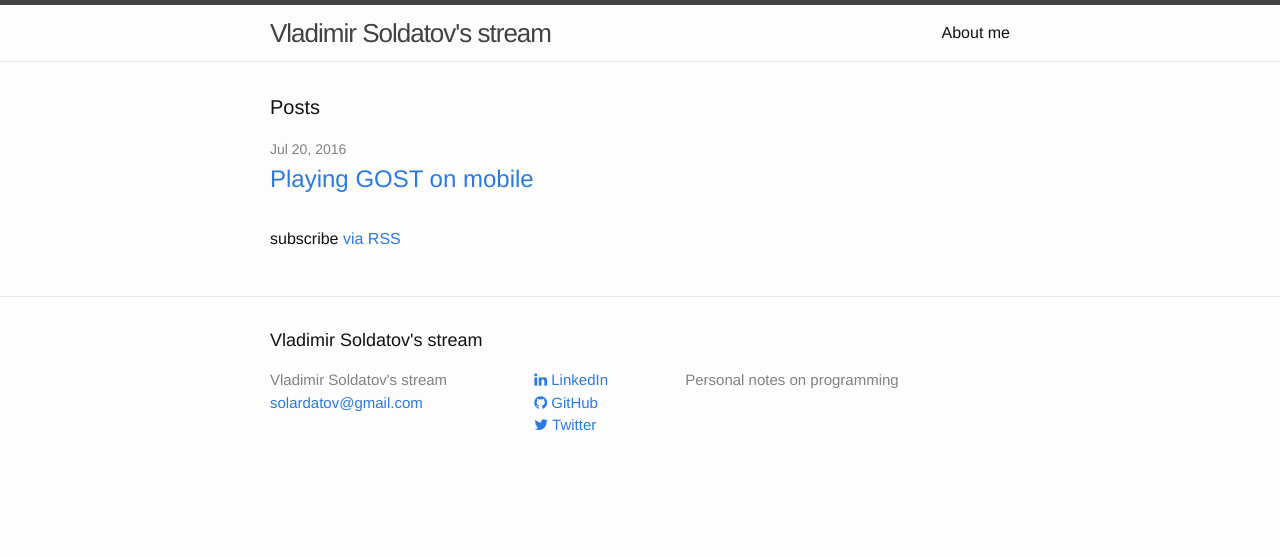
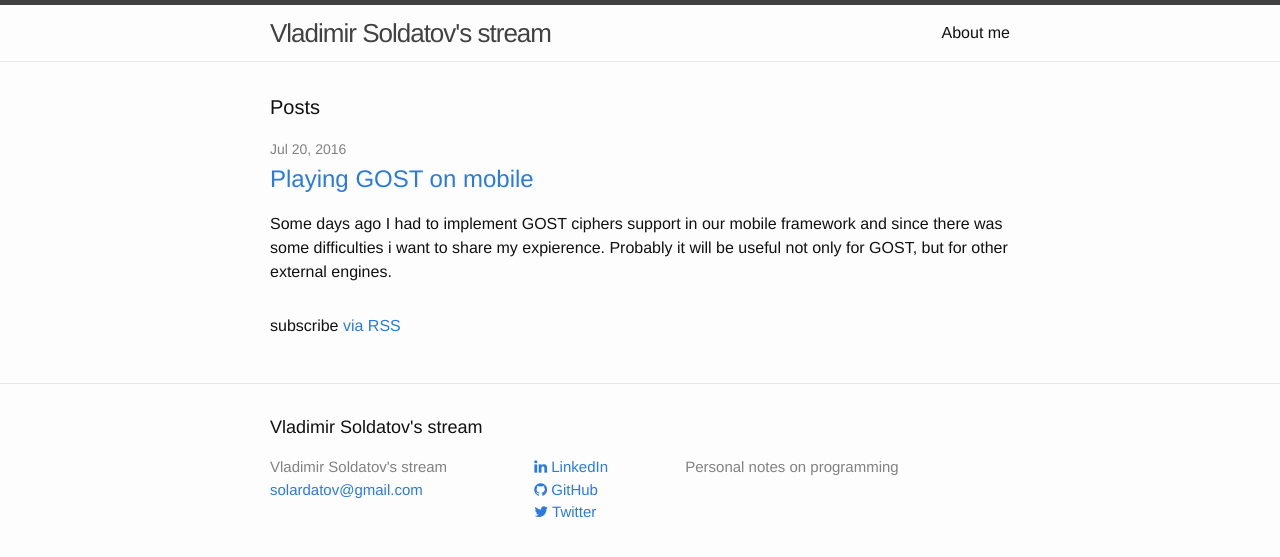
Before and after one commit to solardatov/solardatov.github.io, a Jekyll site: the page built from index.html, in a window 1280 px wide. Shown: the top 557 px of the page. Built offline with Jekyll 4.4.1, drawn with Linux system fonts in a browser that asks for light colours; nearby versions of some CDN libraries.

Commit message:
ui fixes

```diff
--- a/_config.yml
+++ b/_config.yml
@@ -16,5 +16,7 @@ linkedin_username: vsoldatov
 github_username:  solardatov
 twitter_username: solardatov
 
+excerpt_separator: <!--more-->
+
 # Build settings
 markdown: kramdown
--- a/_posts/2016-07-20-gost-pain.markdown
+++ b/_posts/2016-07-20-gost-pain.markdown
@@ -7,9 +7,12 @@ published: true
 comments: true
 ---
 
-Some days ago I had to implement [GOST] support in our mobile framework and since there was some difficulties i want to share my expierence. Probably it will be useful not only for GOST, but for other external engines. First of all, we use libcurl+openssl to create/manage SSL connections and [this] project to produce libcurl+openssl prebuilts for iOS and Android. OpenSSL version is 1.0.1s and this version still have ccgost in engines directory. First bad news was GOST was not enabled by default and it was easy bypassed by adding -DHAVE_OPENSSL_ENGINE_H and -DHAVE_ENGINE_LOAD_BUILTIN_ENGINES to define appropriate defs in the libcurl sources. Now according to runtime traces we had GOST engine loaded but SSL connection still being failed with [curl code 35]. Traces showed that GOST engine is loaded, but sniffed TLS hello packet didn't contain GOST in available ciphers list.
+Some days ago I had to implement GOST ciphers support in our mobile framework and since there was some difficulties i want to share my expierence. Probably it will be useful not only for GOST, but for other external engines.
+<!--more-->
 
-After some investigation I have found the issue is in [ssl_ciph.c], function `ssl_cipher_get_disabled`. [This code] is failed because `ssl_mac_pkey_id[SSL_MD_GOST89MAC_IDX]` had `NID_undef` instead of valid value. As result GOST was excluded from ciphers list.
+First of all, we use libcurl+openssl to create/manage SSL connections and [this] project to produce libcurl+openssl prebuilts for iOS and Android. OpenSSL version is 1.0.1s and this version still have ccgost in engines directory. First bad news was GOST was not enabled by default, but it was easy bypassed by adding `-DHAVE_OPENSSL_ENGINE_H` and `-DHAVE_ENGINE_LOAD_BUILTIN_ENGINES` to define appropriate defs in the libcurl sources.
+
+Now according to runtime traces we had GOST engine loaded but SSL connection still being failed with [curl code 35]. Traces showed that GOST engine is loaded, but sniffed TLS hello packet didn't contain GOST in available ciphers list. After some investigation I have found the issue is in [ssl_ciph.c], function `ssl_cipher_get_disabled`. [This code] is failed because `ssl_mac_pkey_id[SSL_MD_GOST89MAC_IDX]` had `NID_undef` instead of valid value. As result GOST was excluded from ciphers list.
 
 {% highlight cpp %}
     *mac |= (ssl_digest_methods[SSL_MD_GOST89MAC_IDX] == NULL
--- a/index.html
+++ b/index.html
@@ -14,6 +14,7 @@ layout: default
         <h2>
           <a class="post-link" href="{{ post.url | prepend: site.baseurl }}">{{ post.title }}</a>
         </h2>
+        <p>{{ post.excerpt }}</p>
       </li>
     {% endfor %}
   </ul>
```
